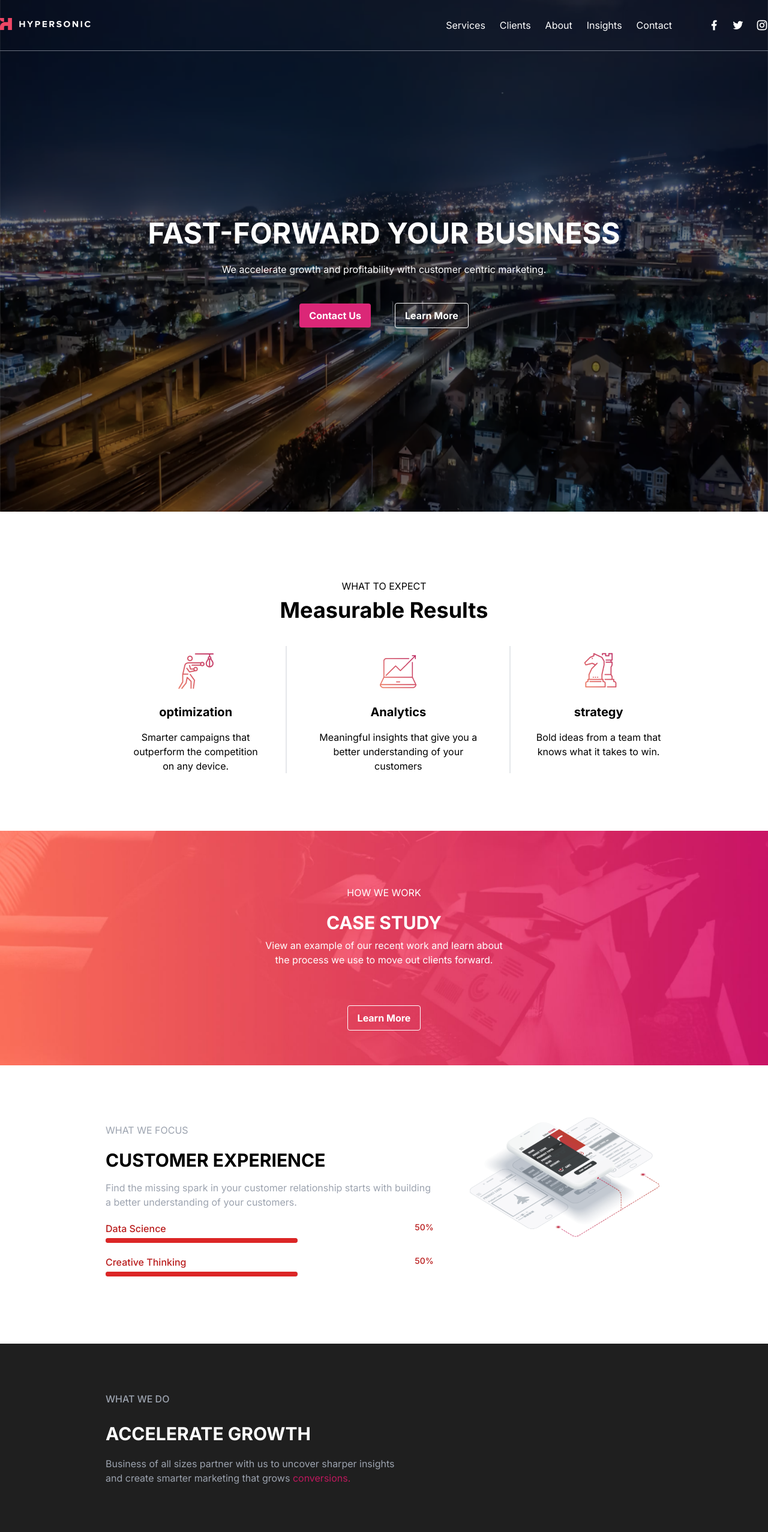
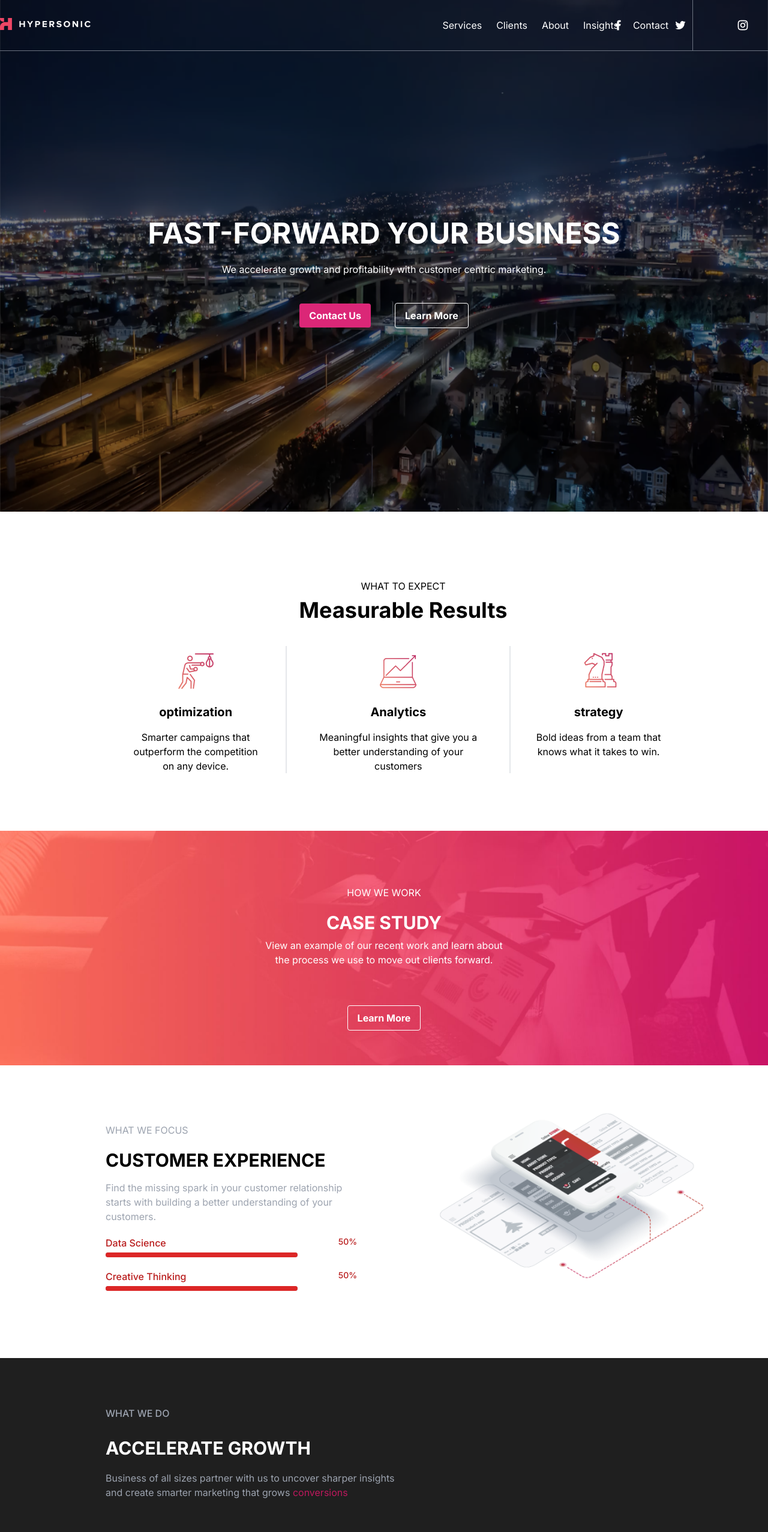
Before and after one commit to Behram-khanzada99/hypersonixc, a Next.js app: page / in a window 1280 px wide. Shown: the top 2554 px of the page at 60% size. Built offline with nearby package versions, Linux system fonts and the light colour scheme.

Commit message:
create the landing page for desktop view

```diff
--- a/src/app/(ourServices)/ourServices/page.js
+++ b/src/app/(ourServices)/ourServices/page.js
@@ -12,65 +12,51 @@ const page = () => {
             alt="home bg img"
           />
           <div className="absolute mx-auto top-0 w-full">
-            <div class="flex mb-4 border-b border-gray-500 w-full justify-center">
-              <div class="w-full bg-transparent container">
-                <header className="text-white flex justify-between w-full py-[30px] ">
+          <div class="flex mb-4 border-b border-gray-500 w-full justify-center">
+              <div class="w-full bg-transparent container border-r border-gray-500">
+                <header className="text-white flex justify-between w-full py-[30px]">
                   <Link href="/">
-                    <img
-                      className=""
-                      src="/images/hypersonic logo.png"
-                      alt="logo"
-                    ></img>
+                    <img src="/images/hypersonic logo.png" alt="logo"></img>
                   </Link>
 
                   <nav className="flex flex-wrap items-center justify-between">
-                    <ul className="flex top-2 gap-6 ">
-                      <li className="">
-                        <a href="#">Services</a>
+                    <ul className="flex gap-6 top-2">
+                      <li>
+                        <Link href="/ourServices">Services</Link>
                       </li>
-                      <li className="">
+                      <li>
                         <a href="#">Clients</a>
                       </li>
-                      <li className="-">
+                      <li>
                         <a href="#">About</a>
                       </li>
-                      <li className="">
+                      <li>
                         <a href="#">Insights</a>
                       </li>
-                      <li className="">
+                      <li className="pr-10">
                         <a href="#">Contact</a>
-                      </li>
-                      <div></div>
-                      <li className="">
-                        <a href="#">
-                          <img
-                            className=""
-                            src="/images/facebook-fill.png"
-                            alt="fb logo"
-                          />
-                        </a>
-                      </li>
-                      <li className="">
-                        <a href="#">
-                          <img
-                            className=""
-                            src="/images/twitter-fill.png"
-                            alt="twitter logo"
-                          />
-                        </a>
-                      </li>
-                      <li className="">
-                        <a href="#">
-                          <img
-                            className=""
-                            src="/images/instagram-line.png"
-                            alt="insta logo"
-                          />
-                        </a>
                       </li>
                     </ul>
                   </nav>
                 </header>
+              </div>
+              <div className="flex gap-5 pl-5 justify-end">
+                {" "}
+                <img
+                  className="pl-4 object-scale-down"
+                  src="/images/facebook-fill.png"
+                  alt="fb logo"
+                />
+                <img
+                  className=" object-scale-down"
+                  src="/images/twitter-fill.png"
+                  alt="twitter logo"
+                />
+                <img
+                  className=" object-scale-down"
+                  src="/images/instagram-line.png"
+                  alt="insta logo"
+                />
               </div>
             </div>
             <div className=" text-center justify-center text-white">
@@ -268,7 +254,7 @@ const page = () => {
               </div>
               <div className="max-w-[248px] flex flex-col justify-end w-full text-start">
                 <p className=" text-lg font-bold w-full">FOLLOW US</p>
-                <div className="py-8 flex pr-2 border-b border-neutral-700">
+                <div className="py-8 flex pr-2 border-b border-gray-300">
                   <img
                     className=" object-scale-down pr-8"
                     src="/images/facebook-fill black.png"
--- a/src/app/page.js
+++ b/src/app/page.js
@@ -15,7 +15,7 @@ const page = () => {
 
           <div className="absolute  mx-auto top-0 w-full">
             <div class="flex mb-4 border-b border-gray-500 w-full justify-center">
-              <div class="w-full bg-transparent container">
+              <div class="w-full bg-transparent container border-r border-gray-500">
                 <header className="text-white flex justify-between w-full py-[30px]">
                   <Link href="/">
                     <img src="/images/hypersonic logo.png" alt="logo"></img>
@@ -35,33 +35,30 @@ const page = () => {
                       <li>
                         <a href="#">Insights</a>
                       </li>
-                      <li className="">
+                      <li className="pr-10">
                         <a href="#">Contact</a>
                       </li>
                     </ul>
+                  </nav>
+                </header>
+              </div>
               <div className="flex gap-5 pl-5 justify-end">
                 {" "}
                 <img
-                        className=" pl-10"
+                  className="pl-4 object-scale-down"
                   src="/images/facebook-fill.png"
                   alt="fb logo"
                 />
                 <img
-                        className=""
+                  className=" object-scale-down"
                   src="/images/twitter-fill.png"
                   alt="twitter logo"
                 />
                 <img
-                        className=""
+                  className=" object-scale-down"
                   src="/images/instagram-line.png"
                   alt="insta logo"
                 />
-                    </div>
-                  </nav>
-
-
-                </header>
-
               </div>
             </div>
             <div className="flex items-center justify-center">
@@ -89,10 +86,10 @@ const page = () => {
 
         {/* div for measurable results section */}
         <div className="container mx-auto px-44">
-          <p className="flex items-center justify-center pt-28">
+          <p className="flex items-center justify-center pl-16 pt-28">
             WHAT TO EXPECT
           </p>
-          <h2 className="flex items-center justify-center py-2 pb-10 text-4xl">
+          <h2 className="flex items-center justify-center py-2 pb-10 text-4xl pl-16">
             <strong>Measurable Results</strong>
           </h2>
 
@@ -175,6 +172,7 @@ const page = () => {
         {/* div for customer experience */}
         <div class="flex mb-4 py-10 container mx-auto pb-24 justify-center align-middle px-44">
           <div>
+            <div className="pr-52">
               <h2 className="pt-14 text-gray-400">WHAT WE FOCUS</h2>
               <h1 className="pt-5 text-3xl font-bold">CUSTOMER EXPERIENCE</h1>
               <p className="pt-4 text-gray-400">
@@ -204,10 +202,11 @@ const page = () => {
                 <div className="bg-red-600 h-2 rounded-full "></div>
               </div>
             </div>
+          </div>
 
-          <div className=" pl-14 pt-10">
+          <div className="  pt-20">
             <img
-              className=" scale-120"
+              className=" scale-150"
               src="/images/customer experience/customer exp mobileimg 2.png.png"
             ></img>
           </div>
@@ -229,7 +228,7 @@ const page = () => {
                   <p className="pb-20 text-gray-400">
                     Business of all sizes partner with us to uncover sharper
                     insights <br></br> and create smarter marketing that grows{" "}
-                    <span className=" text-pink-700">conversions.</span>
+                    <span className=" text-pink-700">conversions</span>
                   </p>
                   <p className="text-red-500"> </p>
                 </div>
@@ -331,7 +330,7 @@ const page = () => {
                 <div class="grid grid-cols-3 gap-8 py-5 w-full">
                   <div className=" border-2 rounded-xl px-10 py-4 w-full">
                     <h2 className=" pb-5 pt-5 text-gray-400">E-Commerce</h2>
-                    <h1 className="text-2xl font-bold pb-5">
+                    <h1 className="text-2xl font-semibold pb-5">
                       9 Guidlines for E-commerce Product Images
                     </h1>
                     <p className=" pb-5 text-gray-400">
@@ -347,7 +346,7 @@ const page = () => {
                   </div>
                   <div className=" border-2 rounded-xl px-10 py-4 w-full">
                     <h2 className=" pb-5 pt-5 text-gray-400">E-Commerce</h2>
-                    <h1 className="text-2xl font-bold pb-5">
+                    <h1 className="text-2xl font-semibold pb-5">
                       9 Guidelines for E-commerce Product Images
                     </h1>
                     <p className=" pb-5 text-gray-400">
@@ -363,7 +362,7 @@ const page = () => {
                   </div>
                   <div className=" border-2 rounded-xl px-10 py-4 w-full">
                     <h2 className=" pb-5 pt-5 text-gray-400">E-Commerce</h2>
-                    <h1 className="text-2xl font-bold pb-5">
+                    <h1 className="text-2xl font-semibold pb-5">
                       Advertising On Amazon For Amazon Sellers
                     </h1>
                     <p className=" pb-5 text-gray-400">
@@ -379,7 +378,7 @@ const page = () => {
                   </div>
                   <div className=" border-2 rounded-xl px-10 py-4 w-full">
                     <h2 className=" pb-5 pt-5 text-gray-400">E-Commerce</h2>
-                    <h1 className="text-2xl font-bold pb-5">
+                    <h1 className="text-2xl font-semibold pb-5">
                       What is Faderated Learning for Cohorts (FLoC)
                     </h1>
                     <p className=" pb-5 text-gray-400">
@@ -395,7 +394,7 @@ const page = () => {
                   </div>
                   <div className=" border-2 rounded-xl px-10 py-4 w-full">
                     <h2 className=" pb-5 pt-5 text-gray-400">E-Commerce</h2>
-                    <h1 className="text-2xl font-bold pb-5">
+                    <h1 className="text-2xl font-semibold pb-5">
                       Instagram Reels: What Are They and How to Use them?
                     </h1>
                     <p className=" pb-5 text-gray-400">
@@ -453,7 +452,7 @@ const page = () => {
               </div>
               <div className="max-w-[248px] flex flex-col justify-end w-full text-start">
                 <p className=" text-lg font-bold w-full">FOLLOW US</p>
-                <div className="py-8 flex pr-2 border-b border-neutral-700">
+                <div className="py-8 flex pr-2 border-b border-gray-300">
                   <img
                     className=" object-scale-down pr-8"
                     src="/images/facebook-fill black.png"
```
Lines whose indentation alone changed are shown as unchanged.
